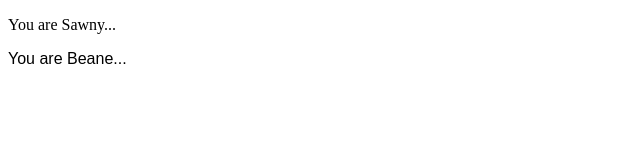
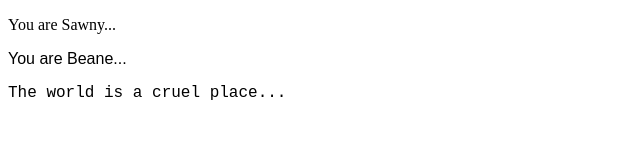
Before and after one commit to afiatamanna06/CSS_course, a plain HTML site: page page5.html in a window 1280 px wide. Shown: the whole page, without its empty margins (0-640 px from the left). Drawn offline with Linux system fonts and the light colour scheme.

Commit message:
font.css updated

```diff
--- a/font.css
+++ b/font.css
@@ -5,3 +5,7 @@
 .sansserif {
     font-family: Arial, Helvetica, sans-serif;
 }
+
+.monospace {
+    font-family: 'Courier New', Courier, monospace;
+}
--- a/page5.html
+++ b/page5.html
@@ -11,6 +11,7 @@
 <body>
     <p class="serif">You are Sawny...</p>
     <p class="sansserif">You are Beane...</p>
+    <p class="monospace">The world is a cruel place...</p>
 </body>
 
 </html>
```
